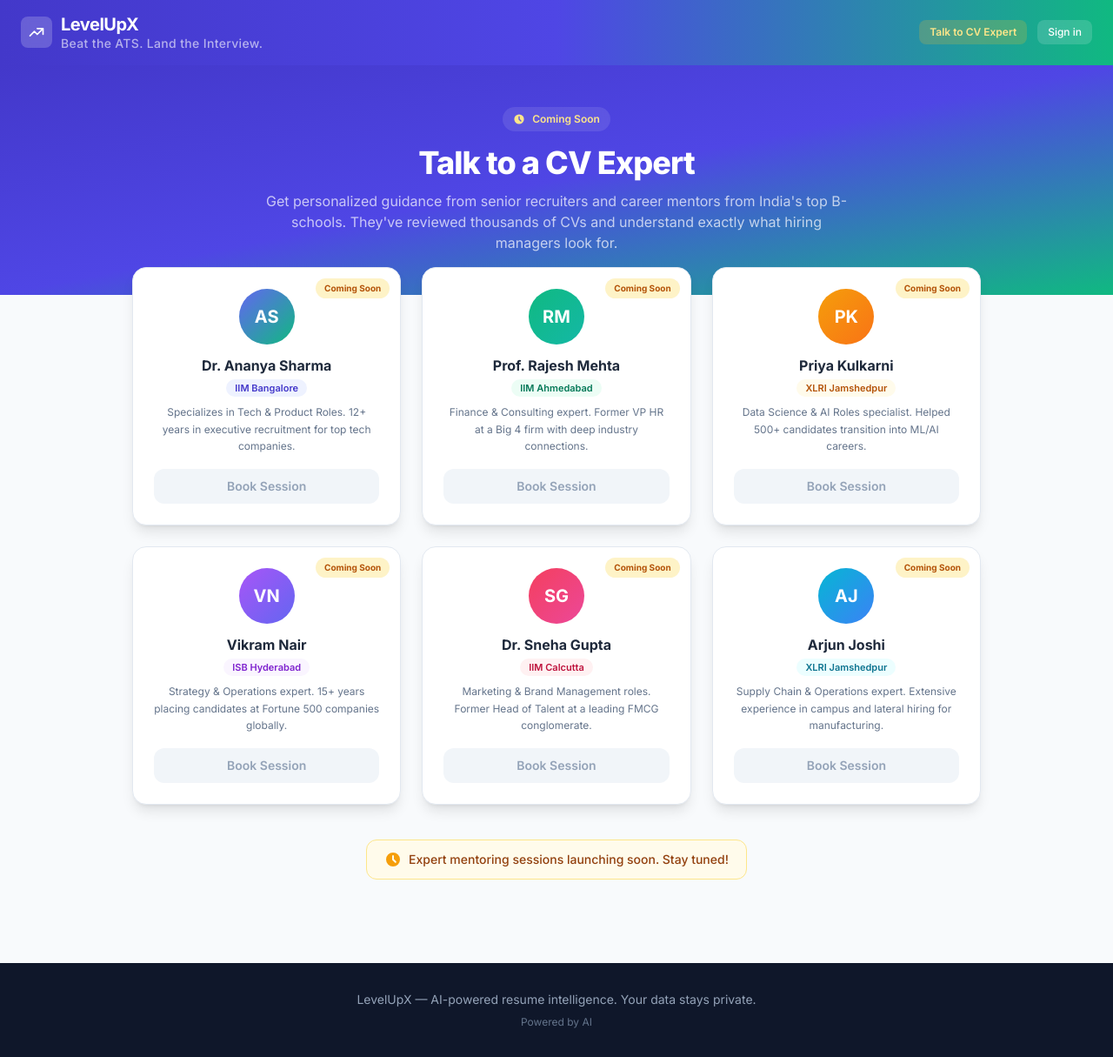
After one commit to Sumant2298/cv-analyzer, a Flask app: page /experts in a window 1280 px wide. The commit adds this page. Shown: the whole page at 87% size. Run offline with Flask 3, Linux system fonts and the light colour scheme; some libraries are stand-ins or nearby versions.

Commit message:
Batch update: admin dashboard, experts page, credit/download/nav fixes
7 changes in one batch:
1. Rename trust badge "Smart AI" → "Smart Insights / GenAI Based"
2. Admin dashboard with LLM token tracking (new LLMUsage model,
   per-user stats, recent activity) at /admin/dashboard
3. Supabase-ready: PostgreSQL connection pool config (pool_size,
   pool_recycle, pool_pre_ping) — only active for PostgreSQL
4. Fix CV download: use <a download> instead of window.location.href,
   add Download button to Tier 1 results, explicit PDF mimetype
5. Reduce free signup credits 100→10, replace buy buttons with
   mailto links to Sumantbvp@gmail.com (remove Razorpay JS)
6. Add "Pricing" nav link in header between credits and Account
7. Add "Talk to CV Expert" nav button + /experts landing page
   with 6 mentor cards (IIM/XLRI/ISB) marked as Coming Soon

Co-Authored-By: Claude Opus 4.6 <noreply@anthropic.com>

```diff
--- a/app.py
+++ b/app.py
@@ -18,7 +18,7 @@ from werkzeug.middleware.proxy_fix import ProxyFix
 from werkzeug.utils import secure_filename
 
 from analyzer import analyze_cv_against_jd
-from models import db, User, Transaction, CreditUsage
+from models import db, User, Transaction, CreditUsage, LLMUsage
 
 # Configure logging for debugging on Render
 logging.basicConfig(level=logging.INFO,
@@ -87,6 +87,13 @@ else:
     _db_path = os.path.join(os.path.dirname(os.path.abspath(__file__)), 'users.db')
     app.config['SQLALCHEMY_DATABASE_URI'] = f'sqlite:///{_db_path}'
 app.config['SQLALCHEMY_TRACK_MODIFICATIONS'] = False
+# Connection pool config for PostgreSQL (Supabase / Railway) — not used for SQLite
+if database_url:
+    app.config['SQLALCHEMY_ENGINE_OPTIONS'] = {
+        'pool_size': 5,
+        'pool_recycle': 300,
+        'pool_pre_ping': True,
+    }
 db.init_app(app)
 with app.app_context():
     db.create_all()
@@ -658,6 +665,28 @@ def _refund_analysis_credits(user_id: int, credits: int, action: str = 'refund_c
         logger.error('Failed to refund credits to user %d: %s', user_id, e)
 
 
+def _log_llm_usage(user_id: int, action: str):
+    """Log LLM usage stats from the last call to the database."""
+    try:
+        from llm_service import get_last_call_stats
+        stats = get_last_call_stats()
+        if stats:
+            usage = LLMUsage(
+                user_id=user_id,
+                action=action,
+                model=stats.get('model', 'unknown'),
+                input_chars=stats.get('input_chars', 0),
+                output_chars=stats.get('output_chars', 0),
+                estimated_input_tokens=stats.get('estimated_input_tokens', 0),
+                estimated_output_tokens=stats.get('estimated_output_tokens', 0),
+                duration_ms=stats.get('duration_ms', 0),
+            )
+            db.session.add(usage)
+            db.session.commit()
+    except Exception as e:
+        logger.warning('Failed to log LLM usage: %s', e)
+
+
 def _compute_cv_diff(original: str, rewritten: str) -> list:
     """Compare original and rewritten CV line-by-line for side-by-side display.
 
@@ -864,6 +893,7 @@ def analyze_cv():
     try:
         from llm_service import analyze_cv_only
         results = analyze_cv_only(cv_text)
+        _log_llm_usage(user_id, 'cv_analysis')
     except Exception as e:
         if credits_charged:
             _refund_analysis_credits(user_id, CREDITS_PER_CV_ANALYSIS)
@@ -944,6 +974,7 @@ def analyze_jd():
 
     try:
         results = analyze_cv_against_jd(cv_text, jd_text)
+        _log_llm_usage(user_id, 'jd_analysis')
     except Exception as e:
         _refund_analysis_credits(user_id, CREDITS_PER_JD_ANALYSIS)
         logger.error('JD analysis error: %s', e, exc_info=True)
@@ -982,7 +1013,8 @@ def download_cv_text():
 
     pdf_path = os.path.join(app.config['UPLOAD_FOLDER'], 'cv_download.pdf')
     _text_to_pdf(cv_text, pdf_path)
-    return send_file(pdf_path, as_attachment=True, download_name='my_cv.pdf')
+    return send_file(pdf_path, as_attachment=True, download_name='my_cv.pdf',
+                     mimetype='application/pdf')
 
 
 # ---------------------------------------------------------------------------
@@ -1059,6 +1091,7 @@ def rewrite_cv_action():
             missing_verbs=analysis.get('missing_verbs', []),
             ats_score=analysis.get('ats_score', 0),
         )
+        _log_llm_usage(session['user_id'], 'cv_rewrite')
     except Exception as e:
         # Refund credits on LLM failure
         logger.error('CV rewrite LLM error: %s', e, exc_info=True)
@@ -1100,7 +1133,8 @@ def download_rewritten_cv():
 
     pdf_path = os.path.join(app.config['UPLOAD_FOLDER'], 'rewritten_cv.pdf')
     _rewritten_cv_to_pdf(rewritten_text, pdf_path)
-    return send_file(pdf_path, as_attachment=True, download_name='rewritten_cv.pdf')
+    return send_file(pdf_path, as_attachment=True, download_name='rewritten_cv.pdf',
+                     mimetype='application/pdf')
 
 
 # ---------------------------------------------------------------------------
@@ -1129,6 +1163,7 @@ def refine_section():
     try:
         from llm_service import refine_cv_section
         refined_text = refine_cv_section(selected_text, instruction, full_cv)
+        _log_llm_usage(session['user_id'], 'cv_refine')
 
         user = User.query.get(session['user_id'])
         session['user_credits'] = user.credits if user else 0
@@ -1268,8 +1303,70 @@ def payment_webhook():
 
 
 # ---------------------------------------------------------------------------
+# Experts landing page (Change 7)
+# ---------------------------------------------------------------------------
+
+@app.route('/experts')
+def experts():
+    return render_template('experts.html')
+
+
+# ---------------------------------------------------------------------------
 # Admin endpoints — protected by ADMIN_TOKEN
 # ---------------------------------------------------------------------------
+
+@app.route('/admin/dashboard')
+def admin_dashboard():
+    """Admin dashboard — users, credits, LLM token consumption."""
+    token = request.args.get('token', '')
+    if token != ADMIN_TOKEN:
+        return 'Unauthorized', 401
+
+    from sqlalchemy import func
+
+    # Summary stats
+    total_users = User.query.count()
+    total_credits_consumed = db.session.query(
+        func.coalesce(func.sum(CreditUsage.credits_used), 0)
+    ).filter(CreditUsage.credits_used > 0).scalar()
+    total_input_tokens = db.session.query(
+        func.coalesce(func.sum(LLMUsage.estimated_input_tokens), 0)
+    ).scalar()
+    total_output_tokens = db.session.query(
+        func.coalesce(func.sum(LLMUsage.estimated_output_tokens), 0)
+    ).scalar()
+
+    # All users with their LLM token usage
+    users = User.query.order_by(User.created_at.desc()).all()
+    user_tokens = {}
+    token_rows = db.session.query(
+        LLMUsage.user_id,
+        func.sum(LLMUsage.estimated_input_tokens).label('input_tokens'),
+        func.sum(LLMUsage.estimated_output_tokens).label('output_tokens'),
+        func.count(LLMUsage.id).label('call_count'),
+    ).group_by(LLMUsage.user_id).all()
+    for row in token_rows:
+        user_tokens[row.user_id] = {
+            'input_tokens': row.input_tokens or 0,
+            'output_tokens': row.output_tokens or 0,
+            'call_count': row.call_count or 0,
+        }
+
+    # Recent 20 activities (credit usages)
+    recent_activities = db.session.query(CreditUsage, User).join(
+        User, CreditUsage.user_id == User.id
+    ).order_by(CreditUsage.created_at.desc()).limit(20).all()
+
+    return render_template('admin_dashboard.html',
+                           token=token,
+                           total_users=total_users,
+                           total_credits_consumed=total_credits_consumed,
+                           total_input_tokens=total_input_tokens,
+                           total_output_tokens=total_output_tokens,
+                           users=users,
+                           user_tokens=user_tokens,
+                           recent_activities=recent_activities)
+
 
 @app.route('/admin/grant-credits')
 def admin_grant_credits():
@@ -1362,10 +1459,9 @@ def admin_llm_status():
     token = request.args.get('token', '')
     if token != ADMIN_TOKEN:
         return jsonify({'error': 'Unauthorized'}), 401
-    from llm_service import LLM_ENABLED, _PROVIDERS, LOCAL_LLM_URL
+    from llm_service import LLM_ENABLED, _PROVIDERS
     return jsonify({
         'llm_enabled': LLM_ENABLED,
-        'local_llm': LOCAL_LLM_URL or None,
         'waterfall': [
             {'name': p['name'], 'model': p['model'], 'base_url': p['base_url'],
              'max_context': p['max_context']}
--- a/auth.py
+++ b/auth.py
@@ -10,7 +10,7 @@ from models import User, CreditUsage, db
 
 logger = logging.getLogger(__name__)
 
-FREE_SIGNUP_CREDITS = 100
+FREE_SIGNUP_CREDITS = 10
 
 oauth = OAuth()
 
--- a/templates/base.html
+++ b/templates/base.html
@@ -64,11 +64,13 @@
                 </div>
             </a>
             <div class="flex items-center gap-3">
+                <a href="/experts" class="text-xs bg-amber-400/20 hover:bg-amber-400/30 text-amber-200 px-3 py-1.5 rounded-lg transition font-semibold hidden sm:inline-block">Talk to CV Expert</a>
                 {% if session.get('user_id') %}
                 <a href="/buy-credits" class="flex items-center gap-1.5 bg-white/15 hover:bg-white/25 backdrop-blur-sm px-2.5 py-1 rounded-lg transition text-xs font-semibold" title="Buy credits">
                     <svg class="w-3.5 h-3.5 text-amber-300" fill="currentColor" viewBox="0 0 20 20"><path d="M10 18a8 8 0 100-16 8 8 0 000 16zM8.736 6.979C9.208 6.193 9.696 6 10 6c.304 0 .792.193 1.264.979a1 1 0 001.715-1.029C12.279 4.784 11.232 4 10 4s-2.279.784-2.979 1.95c-.285.475-.507 1-.67 1.55H6a1 1 0 000 2h.013a9.358 9.358 0 000 1H6a1 1 0 100 2h.351c.163.55.385 1.075.67 1.55C7.721 15.216 8.768 16 10 16s2.279-.784 2.979-1.95a1 1 0 10-1.715-1.029c-.472.786-.96.979-1.264.979-.304 0-.792-.193-1.264-.979a5.389 5.389 0 01-.421-.821h2.382a1 1 0 000-2H7.653a7.357 7.357 0 010-1h3.044a1 1 0 000-2H8.315c.134-.29.268-.545.421-.821z"/></svg>
                     <span>{{ session.get('user_credits', 0) }}</span>
                 </a>
+                <a href="/buy-credits" class="text-xs text-white/70 hover:text-white transition font-medium hidden sm:inline">Pricing</a>
                 <div class="flex items-center gap-2">
                     {% if session.get('user_picture') %}
                     <a href="/account" title="My Account">
--- a/templates/cv_results.html
+++ b/templates/cv_results.html
@@ -355,6 +355,10 @@
             Analyze CV Against a JD
             <span class="text-[10px] bg-white/20 px-1.5 py-0.5 rounded font-bold">3 credits</span>
         </button>
+        <a href="{{ url_for('download_cv_text') }}" class="inline-flex items-center gap-2 bg-white text-slate-700 font-semibold py-2.5 px-7 rounded-xl shadow-lg border border-slate-200 hover:bg-slate-50 transition-all text-sm" download="my_cv.pdf">
+            <svg class="w-4 h-4" fill="none" stroke="currentColor" viewBox="0 0 24 24"><path stroke-linecap="round" stroke-linejoin="round" stroke-width="2" d="M12 10v6m0 0l-3-3m3 3l3-3m2 8H7a2 2 0 01-2-2V5a2 2 0 012-2h5.586a1 1 0 01.707.293l5.414 5.414a1 1 0 01.293.707V19a2 2 0 01-2 2z"/></svg>
+            Download CV (PDF)
+        </a>
         <button onclick="window.print()" class="inline-flex items-center gap-2 bg-white text-slate-700 font-semibold py-2.5 px-7 rounded-xl shadow-lg border border-slate-200 hover:bg-slate-50 transition-all text-sm">
             <svg class="w-4 h-4" fill="none" stroke="currentColor" viewBox="0 0 24 24"><path stroke-linecap="round" stroke-linejoin="round" stroke-width="2" d="M17 17h2a2 2 0 002-2v-4a2 2 0 00-2-2H5a2 2 0 00-2 2v4a2 2 0 002 2h2m2 4h6a2 2 0 002-2v-4a2 2 0 00-2-2H9a2 2 0 00-2 2v4a2 2 0 002 2zm8-12V5a2 2 0 00-2-2H9a2 2 0 00-2 2v4h10z"/></svg>
             Print Results
--- /dev/null
+++ b/templates/experts.html
@@ -0,0 +1,110 @@
+{% extends "base.html" %}
+{% block title %}Talk to a CV Expert — LevelUpX{% endblock %}
+{% block content %}
+
+<section class="bg-gradient-to-br from-brand-700 via-brand-600 to-emerald-500 text-white py-12">
+    <div class="max-w-5xl mx-auto px-4 sm:px-6 text-center">
+        <div class="inline-flex items-center gap-2 bg-white/10 backdrop-blur-sm px-3 py-1.5 rounded-full text-xs font-semibold mb-4 text-amber-200">
+            <svg class="w-3.5 h-3.5" fill="currentColor" viewBox="0 0 20 20"><path fill-rule="evenodd" d="M10 18a8 8 0 100-16 8 8 0 000 16zm1-12a1 1 0 10-2 0v4a1 1 0 00.293.707l2.828 2.829a1 1 0 101.415-1.415L11 9.586V6z" clip-rule="evenodd"/></svg>
+            Coming Soon
+        </div>
+        <h1 class="text-3xl sm:text-4xl font-extrabold tracking-tight mb-3">Talk to a CV Expert</h1>
+        <p class="text-white/70 text-sm sm:text-base max-w-2xl mx-auto leading-relaxed">
+            Get personalized guidance from senior recruiters and career mentors from India's top B-schools.
+            They've reviewed thousands of CVs and understand exactly what hiring managers look for.
+        </p>
+    </div>
+</section>
+
+<div class="max-w-5xl mx-auto px-4 sm:px-6 -mt-8 relative z-10 pb-12">
+    <div class="grid grid-cols-1 sm:grid-cols-2 lg:grid-cols-3 gap-6">
+
+        <!-- Expert 1 -->
+        <div class="bg-white rounded-2xl shadow-lg border border-slate-200 p-6 flex flex-col items-center text-center relative anim-fade-up">
+            <div class="absolute top-3 right-3 bg-amber-100 text-amber-700 text-[10px] font-bold px-2.5 py-1 rounded-full">Coming Soon</div>
+            <div class="w-16 h-16 rounded-full bg-gradient-to-br from-brand-500 to-emerald-500 flex items-center justify-center text-white text-xl font-bold mb-3">AS</div>
+            <h3 class="text-base font-bold text-slate-800">Dr. Ananya Sharma</h3>
+            <span class="text-[11px] bg-brand-50 text-brand-700 font-semibold px-2.5 py-0.5 rounded-full mt-1">IIM Bangalore</span>
+            <p class="text-xs text-slate-500 mt-2 mb-4 leading-relaxed">Specializes in Tech & Product Roles. 12+ years in executive recruitment for top tech companies.</p>
+            <div class="flex-1"></div>
+            <button disabled class="w-full py-2.5 rounded-xl font-semibold text-sm bg-slate-100 text-slate-400 cursor-not-allowed">
+                Book Session
+            </button>
+        </div>
+
+        <!-- Expert 2 -->
+        <div class="bg-white rounded-2xl shadow-lg border border-slate-200 p-6 flex flex-col items-center text-center relative anim-fade-up-1">
+            <div class="absolute top-3 right-3 bg-amber-100 text-amber-700 text-[10px] font-bold px-2.5 py-1 rounded-full">Coming Soon</div>
+            <div class="w-16 h-16 rounded-full bg-gradient-to-br from-emerald-500 to-teal-500 flex items-center justify-center text-white text-xl font-bold mb-3">RM</div>
+            <h3 class="text-base font-bold text-slate-800">Prof. Rajesh Mehta</h3>
+            <span class="text-[11px] bg-emerald-50 text-emerald-700 font-semibold px-2.5 py-0.5 rounded-full mt-1">IIM Ahmedabad</span>
+            <p class="text-xs text-slate-500 mt-2 mb-4 leading-relaxed">Finance & Consulting expert. Former VP HR at a Big 4 firm with deep industry connections.</p>
+            <div class="flex-1"></div>
+            <button disabled class="w-full py-2.5 rounded-xl font-semibold text-sm bg-slate-100 text-slate-400 cursor-not-allowed">
+                Book Session
+            </button>
+        </div>
+
+        <!-- Expert 3 -->
+        <div class="bg-white rounded-2xl shadow-lg border border-slate-200 p-6 flex flex-col items-center text-center relative anim-fade-up-2">
+            <div class="absolute top-3 right-3 bg-amber-100 text-amber-700 text-[10px] font-bold px-2.5 py-1 rounded-full">Coming Soon</div>
+            <div class="w-16 h-16 rounded-full bg-gradient-to-br from-amber-500 to-orange-500 flex items-center justify-center text-white text-xl font-bold mb-3">PK</div>
+            <h3 class="text-base font-bold text-slate-800">Priya Kulkarni</h3>
+            <span class="text-[11px] bg-amber-50 text-amber-700 font-semibold px-2.5 py-0.5 rounded-full mt-1">XLRI Jamshedpur</span>
+            <p class="text-xs text-slate-500 mt-2 mb-4 leading-relaxed">Data Science & AI Roles specialist. Helped 500+ candidates transition into ML/AI careers.</p>
+            <div class="flex-1"></div>
+            <button disabled class="w-full py-2.5 rounded-xl font-semibold text-sm bg-slate-100 text-slate-400 cursor-not-allowed">
+                Book Session
+            </button>
+        </div>
+
+        <!-- Expert 4 -->
+        <div class="bg-white rounded-2xl shadow-lg border border-slate-200 p-6 flex flex-col items-center text-center relative anim-fade-up-3">
+            <div class="absolute top-3 right-3 bg-amber-100 text-amber-700 text-[10px] font-bold px-2.5 py-1 rounded-full">Coming Soon</div>
+            <div class="w-16 h-16 rounded-full bg-gradient-to-br from-purple-500 to-brand-500 flex items-center justify-center text-white text-xl font-bold mb-3">VN</div>
+            <h3 class="text-base font-bold text-slate-800">Vikram Nair</h3>
+            <span class="text-[11px] bg-purple-50 text-purple-700 font-semibold px-2.5 py-0.5 rounded-full mt-1">ISB Hyderabad</span>
+            <p class="text-xs text-slate-500 mt-2 mb-4 leading-relaxed">Strategy & Operations expert. 15+ years placing candidates at Fortune 500 companies globally.</p>
+            <div class="flex-1"></div>
+            <button disabled class="w-full py-2.5 rounded-xl font-semibold text-sm bg-slate-100 text-slate-400 cursor-not-allowed">
+                Book Session
+            </button>
+        </div>
+
+        <!-- Expert 5 -->
+        <div class="bg-white rounded-2xl shadow-lg border border-slate-200 p-6 flex flex-col items-center text-center relative anim-fade-up-4">
+            <div class="absolute top-3 right-3 bg-amber-100 text-amber-700 text-[10px] font-bold px-2.5 py-1 rounded-full">Coming Soon</div>
+            <div class="w-16 h-16 rounded-full bg-gradient-to-br from-rose-500 to-pink-500 flex items-center justify-center text-white text-xl font-bold mb-3">SG</div>
+            <h3 class="text-base font-bold text-slate-800">Dr. Sneha Gupta</h3>
+            <span class="text-[11px] bg-rose-50 text-rose-700 font-semibold px-2.5 py-0.5 rounded-full mt-1">IIM Calcutta</span>
+            <p class="text-xs text-slate-500 mt-2 mb-4 leading-relaxed">Marketing & Brand Management roles. Former Head of Talent at a leading FMCG conglomerate.</p>
+            <div class="flex-1"></div>
+            <button disabled class="w-full py-2.5 rounded-xl font-semibold text-sm bg-slate-100 text-slate-400 cursor-not-allowed">
+                Book Session
+            </button>
+        </div>
+
+        <!-- Expert 6 -->
+        <div class="bg-white rounded-2xl shadow-lg border border-slate-200 p-6 flex flex-col items-center text-center relative anim-fade-up-4">
+            <div class="absolute top-3 right-3 bg-amber-100 text-amber-700 text-[10px] font-bold px-2.5 py-1 rounded-full">Coming Soon</div>
+            <div class="w-16 h-16 rounded-full bg-gradient-to-br from-cyan-500 to-blue-500 flex items-center justify-center text-white text-xl font-bold mb-3">AJ</div>
+            <h3 class="text-base font-bold text-slate-800">Arjun Joshi</h3>
+            <span class="text-[11px] bg-cyan-50 text-cyan-700 font-semibold px-2.5 py-0.5 rounded-full mt-1">XLRI Jamshedpur</span>
+            <p class="text-xs text-slate-500 mt-2 mb-4 leading-relaxed">Supply Chain & Operations expert. Extensive experience in campus and lateral hiring for manufacturing.</p>
+            <div class="flex-1"></div>
+            <button disabled class="w-full py-2.5 rounded-xl font-semibold text-sm bg-slate-100 text-slate-400 cursor-not-allowed">
+                Book Session
+            </button>
+        </div>
+
+    </div>
+
+    <div class="mt-10 text-center">
+        <div class="inline-flex items-center gap-2 bg-amber-50 border border-amber-200 text-amber-800 px-5 py-3 rounded-xl">
+            <svg class="w-5 h-5 text-amber-500" fill="currentColor" viewBox="0 0 20 20"><path fill-rule="evenodd" d="M10 18a8 8 0 100-16 8 8 0 000 16zm1-12a1 1 0 10-2 0v4a1 1 0 00.293.707l2.828 2.829a1 1 0 101.415-1.415L11 9.586V6z" clip-rule="evenodd"/></svg>
+            <p class="text-sm font-medium">Expert mentoring sessions launching soon. Stay tuned!</p>
+        </div>
+    </div>
+</div>
+
+{% endblock %}
--- a/templates/index.html
+++ b/templates/index.html
@@ -57,8 +57,8 @@
                         <div class="text-[10px] text-white/50">Quality Rating</div>
                     </div>
                     <div class="text-center bg-white/10 backdrop-blur-sm rounded-lg px-3 py-2">
-                        <div class="text-lg font-extrabold text-emerald-300">Smart AI</div>
-                        <div class="text-[10px] text-white/50">Smart Insights</div>
+                        <div class="text-lg font-extrabold text-emerald-300">Smart Insights</div>
+                        <div class="text-[10px] text-white/50">GenAI Based</div>
                     </div>
                 </div>
             </div>
```
Also changed, not shown: llm_service.py (+22 -0 lines), models.py (+19 -0 lines), templates/admin_dashboard.html (added, +116 -0 lines), templates/buy_credits.html (+10 -115 lines), templates/rewrite_results.html (+7 -2 lines).
